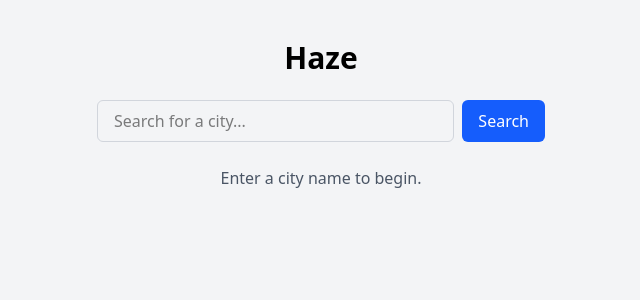
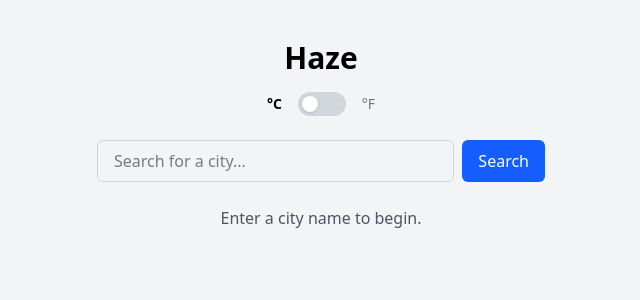
Before and after one commit to andris811/Haze-Weather, a Next.js app: page / in a window 1280 px wide. Shown: the top 300 px of the page, without its empty margins (319-959 px from the left). Built offline with nearby package versions, Linux system fonts and the light colour scheme.

Commit message:
added unit switch

```diff
--- a/src/app/page.tsx
+++ b/src/app/page.tsx
@@ -1,6 +1,6 @@
 "use client";
 
-import { useState } from "react";
+import { useState, useEffect, useCallback } from "react";
 import SearchBar from "@/components/SearchBar";
 import { fetchCurrentWeather, fetchForecast } from "@/lib/api";
 import CurrentWeatherCard from "@/components/CurrentWeatherCard";
@@ -13,14 +13,16 @@ export default function Home() {
   const [error, setError] = useState("");
   const [loading, setLoading] = useState(false);
   const [forecast, setForecast] = useState<ForecastData[]>([]);
+  const [unit, setUnit] = useState<"metric" | "imperial">("metric");
 
-  const handleSearch = async (searchCity: string) => {
+  const handleSearch = useCallback(
+    async (searchCity: string) => {
       setCity(searchCity);
       setLoading(true);
       setError("");
       try {
-      const result = await fetchCurrentWeather(searchCity);
-      const forecastData = await fetchForecast(searchCity);
+        const result = await fetchCurrentWeather(searchCity, unit);
+        const forecastData = await fetchForecast(searchCity, unit);
         setWeather(result);
         setForecast(forecastData);
       } catch (err) {
@@ -31,32 +33,65 @@ export default function Home() {
       } finally {
         setLoading(false);
       }
-  };
+    },
+    [unit]
+  );
+
+  useEffect(() => {
+    if (city) {
+      handleSearch(city); // Re-fetch data with new unit
+    }
+  }, [unit, city, handleSearch]);
 
   return (
     <main className="min-h-screen bg-gray-100 px-4 py-6 sm:px-6 sm:py-10 text-center">
       <h1 className="text-3xl font-bold mb-4">Haze</h1>
+      <div className="mb-4 flex justify-center items-center gap-4 text-sm">
+        <span
+          className={`${
+            unit === "metric" ? "font-bold text-black" : "text-gray-500"
+          }`}
+        >
+          °C
+        </span>
+
+        <button
+          onClick={() => setUnit(unit === "metric" ? "imperial" : "metric")}
+          className="w-12 h-6 rounded-full relative bg-gray-300 flex items-center px-1"
+          aria-label="Toggle temperature unit"
+        >
+          <span
+            className={`w-4 h-4 bg-white rounded-full shadow transition-transform duration-300 ${
+              unit === "metric" ? "translate-x-0" : "translate-x-6"
+            }`}
+          />
+        </button>
+
+        <span
+          className={`${
+            unit === "imperial" ? "font-bold text-black" : "text-gray-500"
+          }`}
+        >
+          °F
+        </span>
+      </div>
+
       <SearchBar onSearch={handleSearch} />
 
-      {/* Empty state */}
       {!city && !loading && !weather && (
         <p className="mt-6 text-gray-600">Enter a city name to begin.</p>
       )}
 
-      {/* Loading spinner */}
       {loading && (
         <div className="mt-6 flex justify-center">
           <div className="h-5 w-5 animate-spin rounded-full border-2 border-blue-500 border-t-transparent"></div>
         </div>
       )}
 
-      {/* Error */}
       {error && <p className="mt-6 text-red-500">{error}</p>}
 
-      {/* Current weather */}
-      {weather && <CurrentWeatherCard data={weather} />}
+      {weather && <CurrentWeatherCard data={weather} unit={unit} />}
 
-      {/* Forecast cards */}
       {forecast.length > 0 && (
         <div className="mt-10 flex flex-col sm:flex-row sm:flex-wrap sm:justify-center gap-4 max-w-5xl mx-auto px-4">
           {forecast.map((item, index) => (
--- a/src/components/CurrentWeatherCard.tsx
+++ b/src/components/CurrentWeatherCard.tsx
@@ -1,11 +1,12 @@
 import { WeatherData } from "@/types";
 
-export default function CurrentWeatherCard({ data }: { data: WeatherData }) {
+export default function CurrentWeatherCard({ data, unit }: { data: WeatherData; unit: string }) {
+  const unitSymbol = unit === "metric" ? "°C" : "°F";
   return (
     <div className="bg-white p-6 rounded shadow text-center max-w-md mx-auto mt-6">
       <h2 className="text-xl font-semibold mb-2">{data.city}</h2>
       <div className="flex justify-center items-center gap-3 mb-2">
-        <span className="text-4xl font-bold">{data.temperature}°C</span>
+        <span className="text-4xl font-bold">{data.temperature}{unitSymbol}</span>
         <img
           src={`https://openweathermap.org/img/wn/${data.icon}@2x.png`}
           alt={data.description}
@@ -18,7 +19,7 @@ export default function CurrentWeatherCard({ data }: { data: WeatherData }) {
       </p>
       <p className="text-sm text-gray-500 mt-2">
         Humidity: {data.humidity}% <br />
-        Wind: {data.windSpeed} km/h
+        Wind: {data.windSpeed} {unit === "imperial" ? "mph" : "km/h"} km/h
       </p>
     </div>
   );
--- a/src/lib/api.ts
+++ b/src/lib/api.ts
@@ -75,12 +75,12 @@ type ForecastAPIItem = {
   }[];
 };
 
-export async function fetchCurrentWeather(city: string): Promise<WeatherData> {
+export async function fetchCurrentWeather(city: string, unit: "metric" | "imperial"): Promise<WeatherData> {
   const apiKey = process.env.NEXT_PUBLIC_OPENWEATHER_API_KEY;
   const res = await fetch(
     `https://api.openweathermap.org/data/2.5/weather?q=${encodeURIComponent(
       city
-    )}&appid=${apiKey}&units=metric`
+    )}&appid=${apiKey}&units=${unit}`
   );
 
   if (!res.ok) {
@@ -101,12 +101,12 @@ export async function fetchCurrentWeather(city: string): Promise<WeatherData> {
   };
 }
 
-export async function fetchForecast(city: string): Promise<ForecastData[]> {
+export async function fetchForecast(city: string, unit: "metric" | "imperial"): Promise<ForecastData[]> {
   const apiKey = process.env.NEXT_PUBLIC_OPENWEATHER_API_KEY;
   const res = await fetch(
     `https://api.openweathermap.org/data/2.5/forecast?q=${encodeURIComponent(
       city
-    )}&appid=${apiKey}&units=metric`
+    )}&appid=${apiKey}&units=${unit}`
   );
 
   if (!res.ok) {
```
Lines whose indentation alone changed are shown as unchanged.
